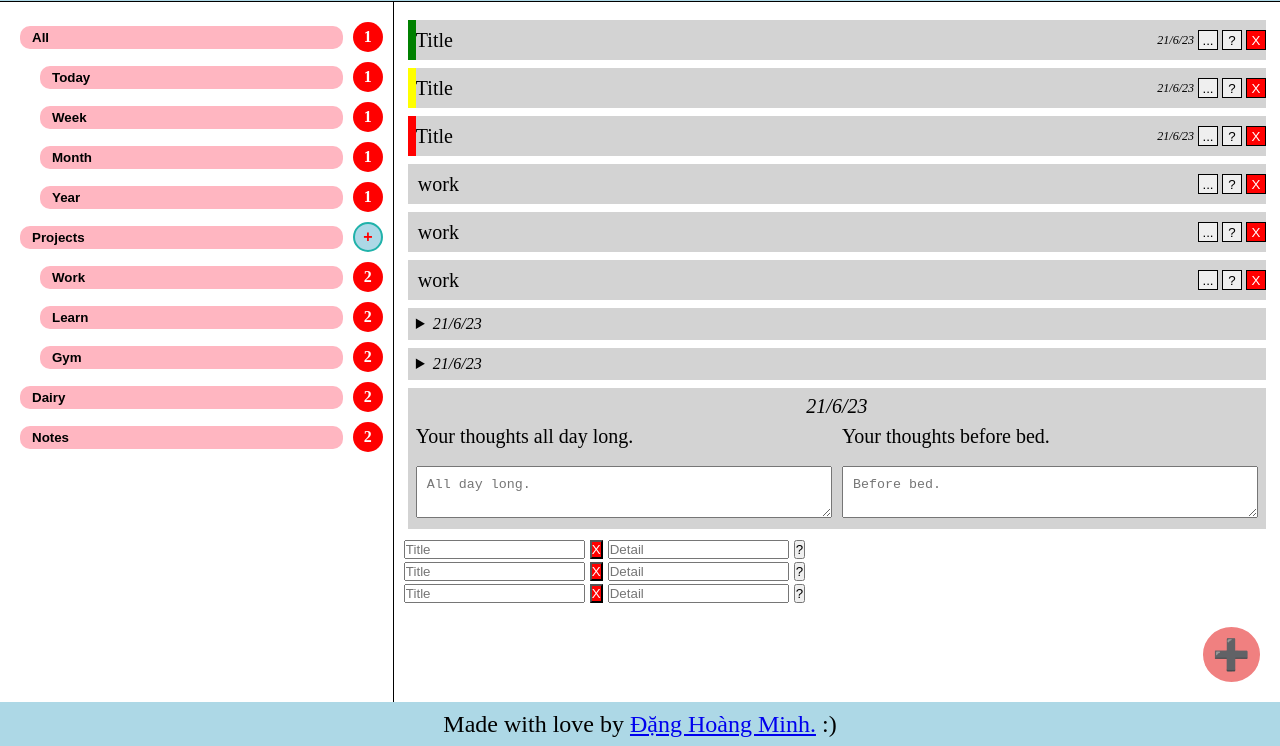
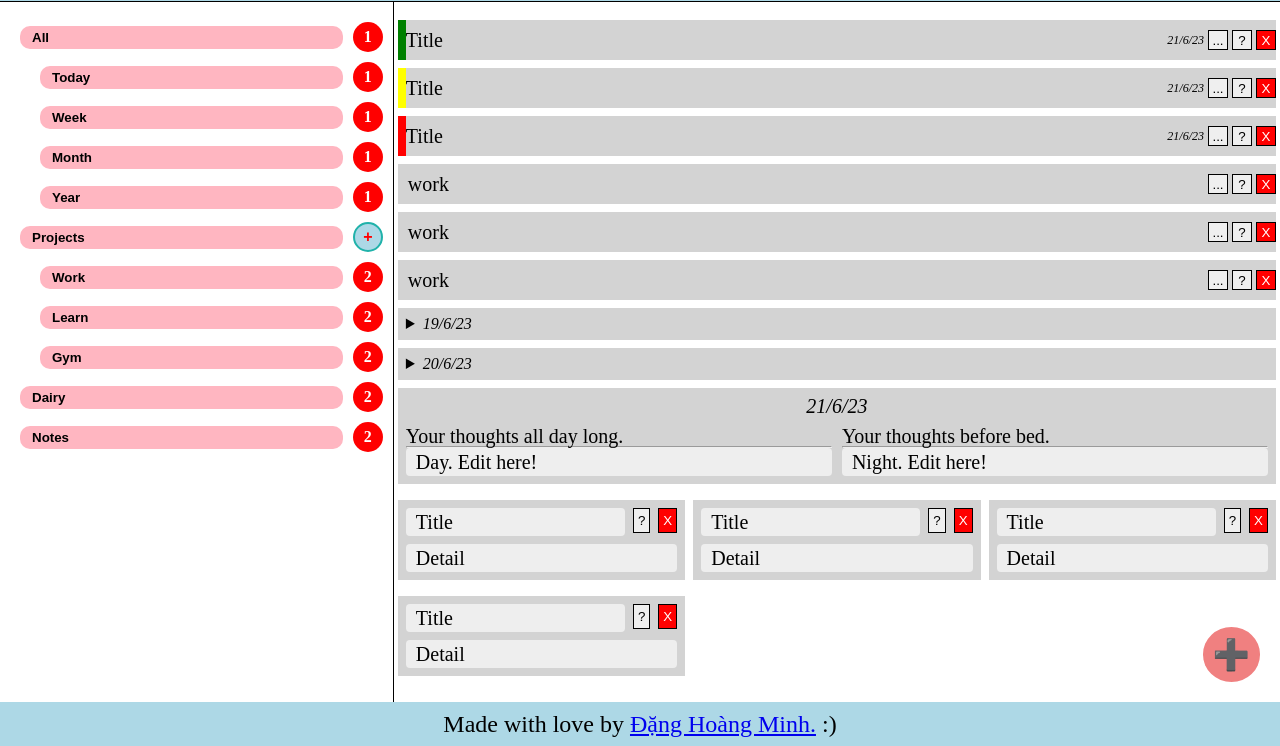
Before and after one commit to minhhoccode111/todo-list-top, a plain HTML site: page index.html in a window 1280 px wide. Shown: the part 54-800 px from the top of the page. Drawn offline with Linux system fonts and the light colour scheme.

Commit message:
basic UI before working with inputs of Todos, Notes, Projects, Dairy

```diff
--- a/index.html
+++ b/index.html
@@ -114,7 +114,7 @@
             <li class="dairy__item">
               <details class="dairy__item__details">
                 <summary class="dairy__item__details__summary">
-                  <em class="dairy__item__date">21/6/23</em>
+                  <em class="dairy__item__date">19/6/23</em>
                 </summary>
                 <p class="dairy__item__day">
                   Hát cho giờ ra chơi, mà trời mưa rơi, như ngày em không thấy
@@ -146,7 +146,7 @@
             <li class="dairy__item">
               <details class="dairy__item__details">
                 <summary class="dairy__item__details__summary">
-                  <em class="dairy__item__date">21/6/23</em>
+                  <em class="dairy__item__date">20/6/23</em>
                 </summary>
                 <p class="dairy__item__day">
                   Hát cho giờ ra chơi, mà trời mưa rơi, như ngày em không thấy
@@ -181,49 +181,113 @@
             <em id="dairy__date">21/6/23</em>
             <div id="dairy__form__day">
               <p class="">Your thoughts all day long.</p>
-              <br />
-              <textarea
-                wrap="hard"
+              <hr />
+              <div
                 id="dairy__input__day"
-                placeholder="All day long."
-                value=""
-                oninput="autoResize()"
-              ></textarea>
-              <br />
+                contenteditable="true"
+                spellcheck="false"
+              >
+                Day. Edit here!
+              </div>
             </div>
             <div id="dairy__form__night">
               <p class="">Your thoughts before bed.</p>
-              <br />
-              <textarea
-                wrap="hard"
+              <hr />
+              <div
                 id="dairy__input__night"
-                placeholder="Before bed."
-                value=""
-                oninput="autoResize()"
-              ></textarea>
-              <br />
+                contenteditable="true"
+                spellcheck="false"
+              >
+                Night. Edit here!
+              </div>
             </div>
           </div>
         </section>
         <section id="section__notes" class="">
           <ul id="section__notes__ul">
             <li class="note__item">
-              <input class="note__item__title" placeholder="Title" />
-              <button class="note__item__del del">X</button>
-              <input class="note__item__detail" placeholder="Detail" />
-              <button class="note__item__info info">?</button>
+              <div class="note__item__header">
+                <div
+                  class="note__item__title"
+                  contenteditable="true"
+                  spellcheck="false"
+                >
+                  Title
+                </div>
+                <button class="note__item__info info">?</button>
+                <button class="note__item__del del">X</button>
+              </div>
+
+              <div
+                class="note__item__detail"
+                contenteditable="true"
+                spellcheck="false"
+              >
+                Detail
+              </div>
             </li>
             <li class="note__item">
-              <input class="note__item__title" placeholder="Title" />
-              <button class="note__item__del del">X</button>
-              <input class="note__item__detail" placeholder="Detail" />
-              <button class="note__item__info info">?</button>
+              <div class="note__item__header">
+                <div
+                  class="note__item__title"
+                  contenteditable="true"
+                  spellcheck="false"
+                >
+                  Title
+                </div>
+                <button class="note__item__info info">?</button>
+                <button class="note__item__del del">X</button>
+              </div>
+
+              <div
+                class="note__item__detail"
+                contenteditable="true"
+                spellcheck="false"
+              >
+                Detail
+              </div>
             </li>
             <li class="note__item">
-              <input class="note__item__title" placeholder="Title" />
-              <button class="note__item__del del">X</button>
-              <input class="note__item__detail" placeholder="Detail" />
-              <button class="note__item__info info">?</button>
+              <div class="note__item__header">
+                <div
+                  class="note__item__title"
+                  contenteditable="true"
+                  spellcheck="false"
+                >
+                  Title
+                </div>
+                <button class="note__item__info info">?</button>
+                <button class="note__item__del del">X</button>
+              </div>
+
+              <div
+                class="note__item__detail"
+                contenteditable="true"
+                spellcheck="false"
+              >
+                Detail
+              </div>
+            </li>
+            <li class="note__item">
+              <div class="note__item__header">
+                <div
+                  class="note__item__title"
+                  contenteditable="true"
+                  spellcheck="false"
+                >
+                  Title
+                </div>
+                <button class="note__item__info info">?</button>
+                <button class="note__item__del del">X</button>
+              </div>
+
+              <div
+                class="note__item__detail"
+                contenteditable="true"
+                spellcheck="false"
+              >
+                Detail
+              </div>
             </li>
           </ul>
         </section>
@@ -237,14 +301,7 @@
         </p>
       </footer>
     </div>
-    <script>
-      function autoResize() {
-        let day = document.getElementById("dairy__input__day");
-        let night = document.getElementById("dairy__input__night");
-        day.style.height = day.scrollHeight + "px";
-        night.style.height = night.scrollHeight + "px";
-      }
-    </script>
+    <script></script>
     <script src="./bundle.js" defer type="module"></script>
   </body>
 </html>
```
Also changed, not shown: bundle.js.
